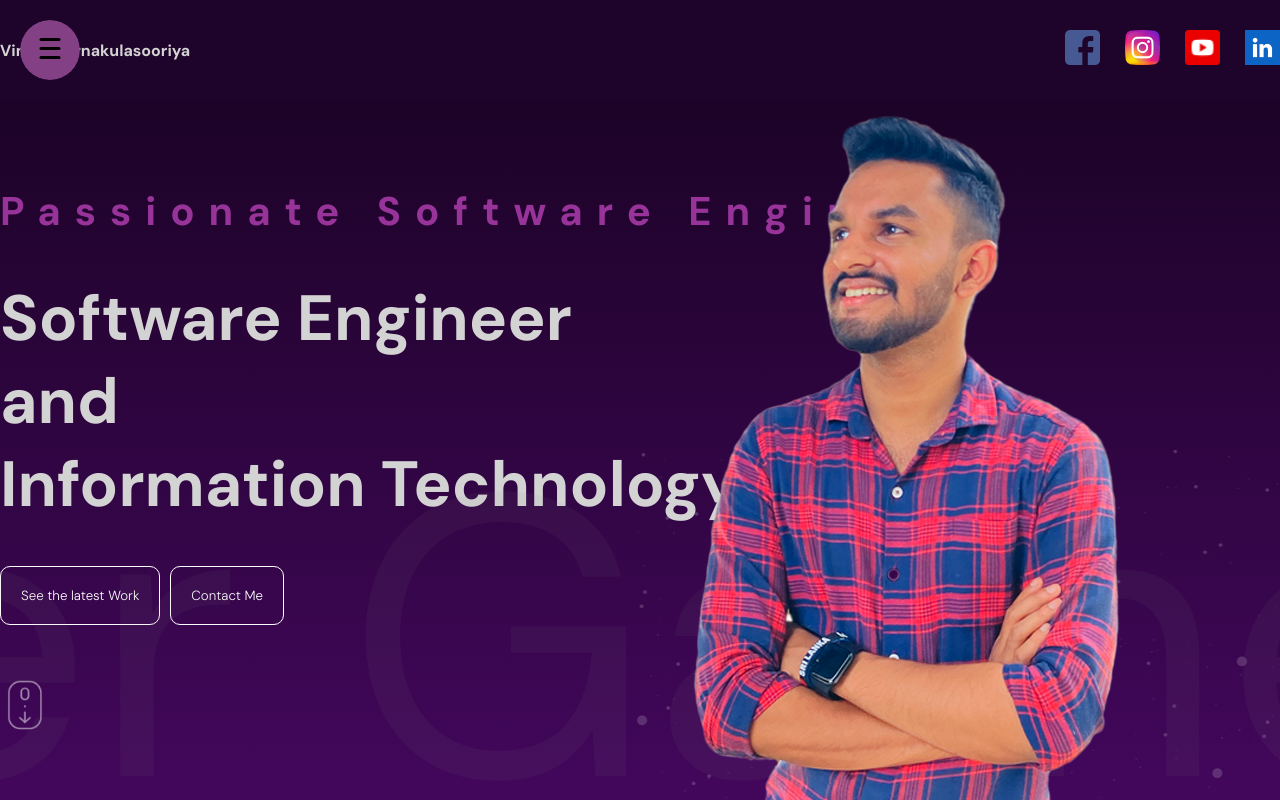
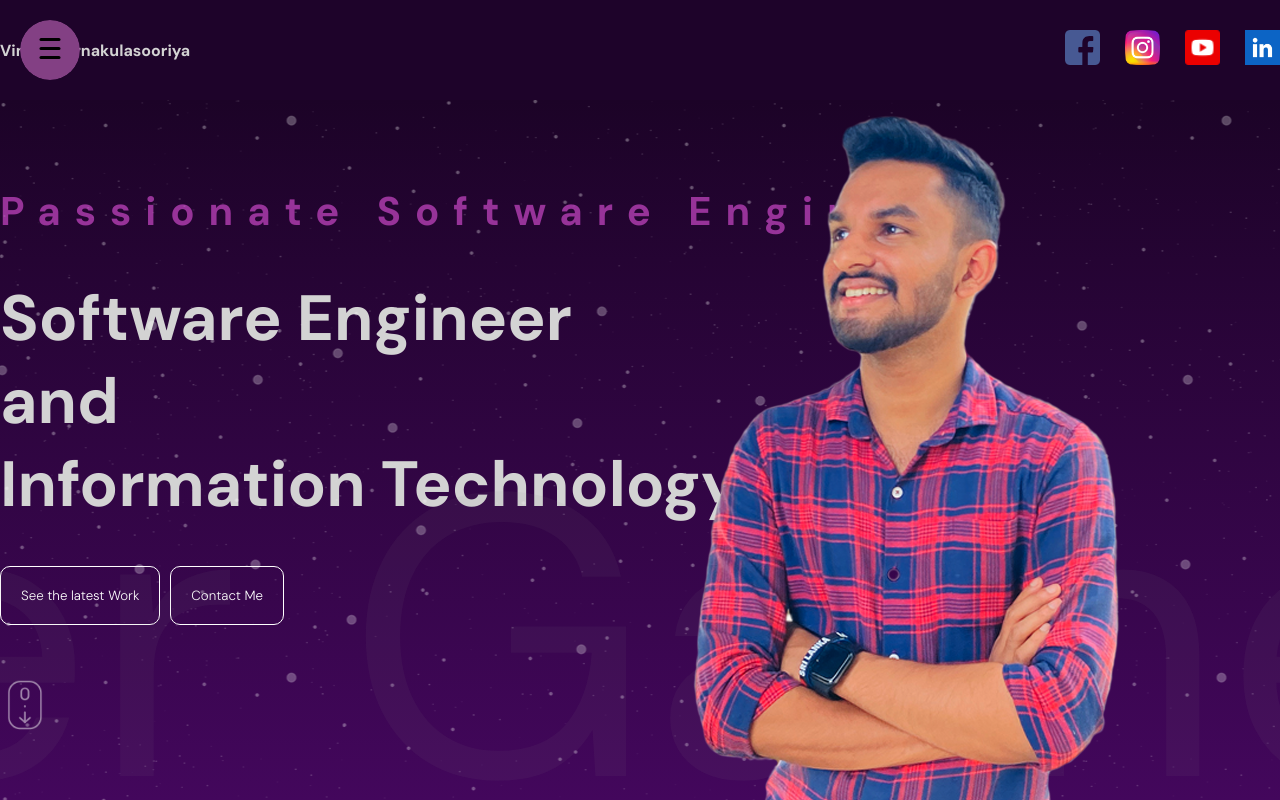
Before and after one commit to vinuwa98/vite-react-deploy, a React (Vite) app: page / in a window 1280 px wide. Shown: the top 800 px of the page. Built offline with nearby package versions, Linux system fonts and the light colour scheme.

Commit message:
Edit Star Background Changes

```diff
--- a/src/components/hero/hero.scss
+++ b/src/components/hero/hero.scss
@@ -6,15 +6,15 @@
 
     .stars {
         position: absolute;
-        top: 50%;
-        left: 50%;
+        top: 0%;
+        left: 0%;
         width: 200%; /* Increase width for a smoother animation */
         height: 200%;
         background-image: url('/stars.png');
         background-repeat: repeat;
         background-position: center;
-        opacity: 0.3; /* Adjust for desired visibility */
-        transform: translate(-50%, -50%);
+        opacity: 50%; /* Adjust for desired visibility */
+        transform: translate(-20%, -20%);
     }
 
     .wrapper {
```
